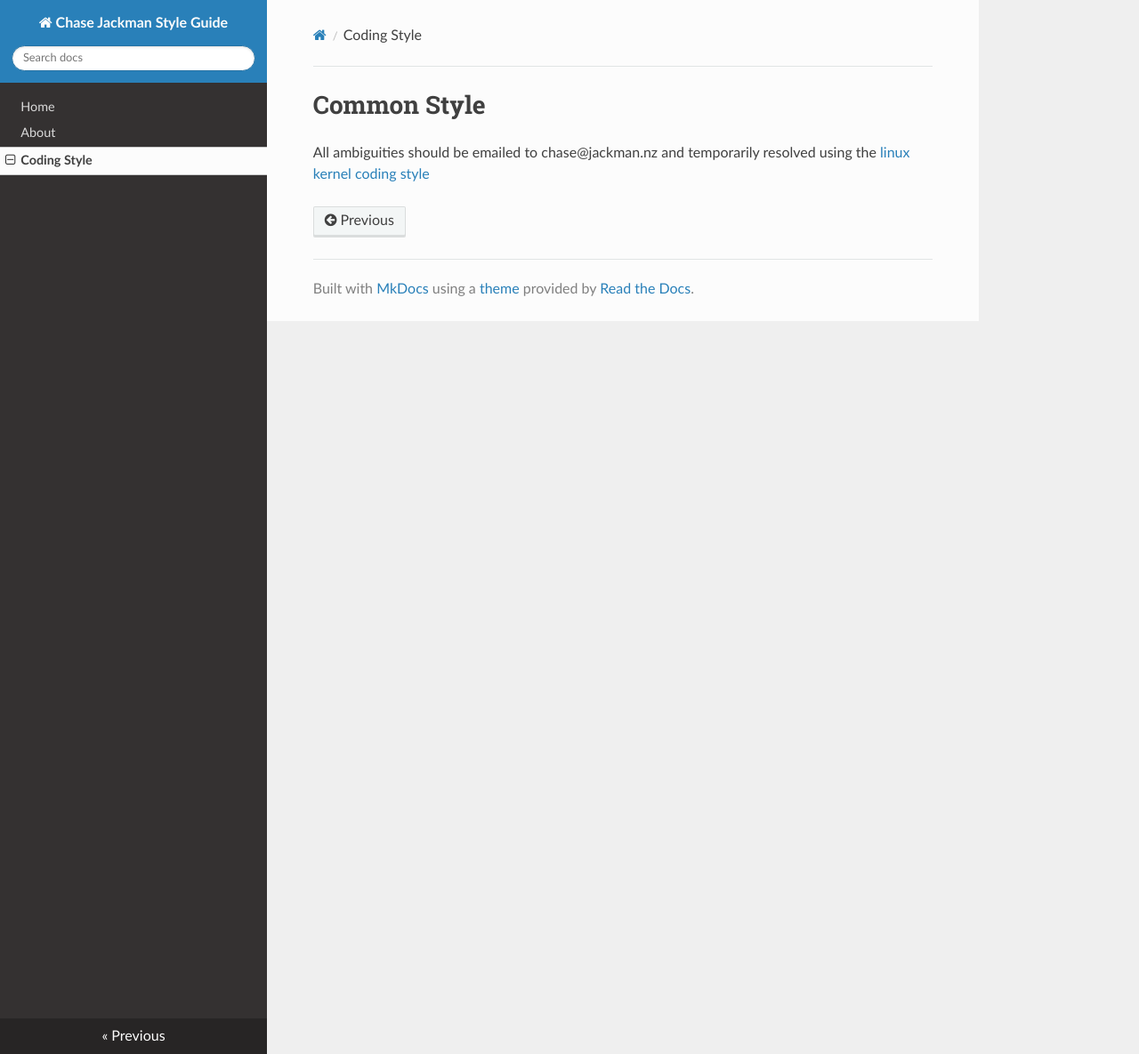
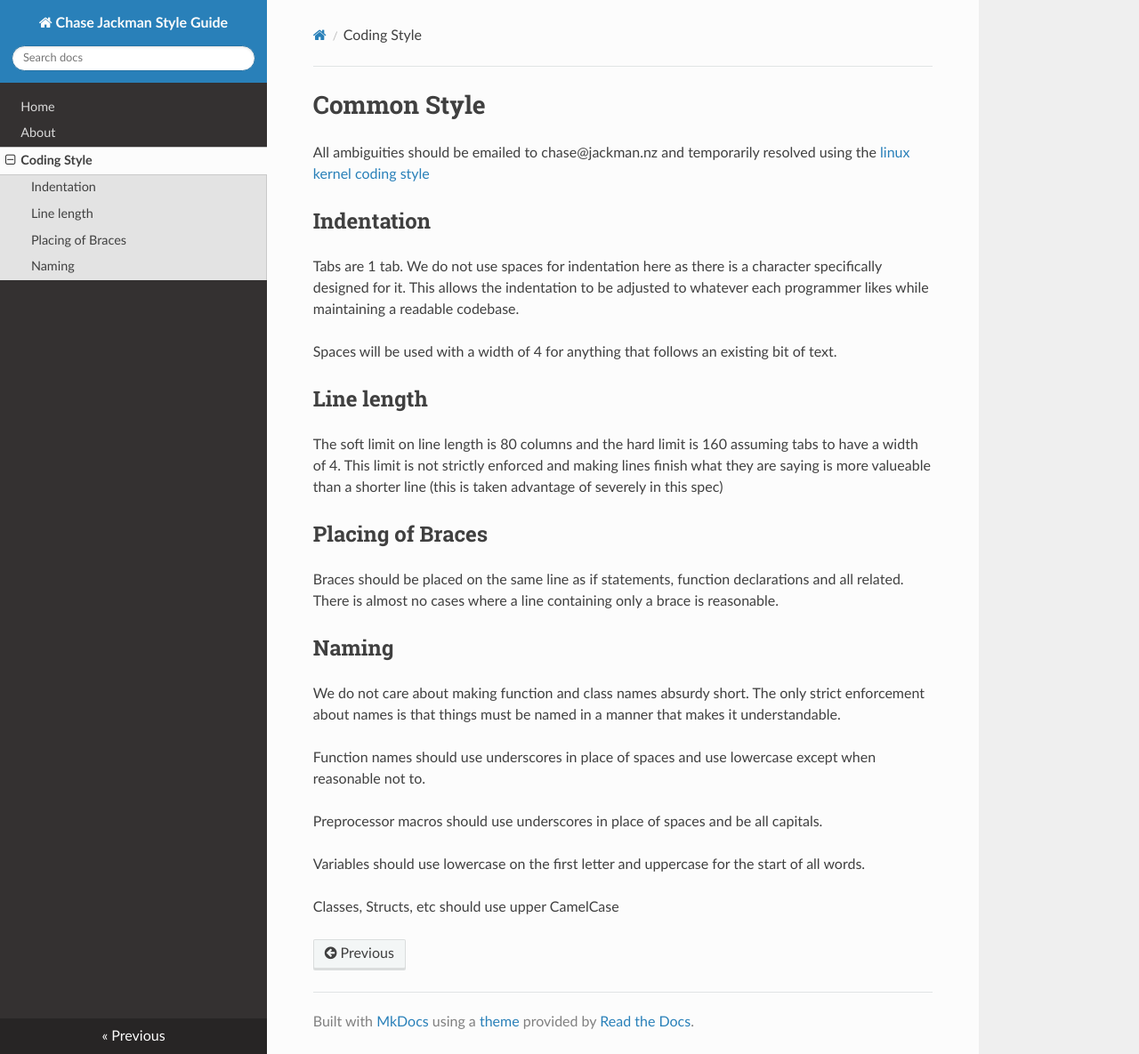
Before and after one commit to bossmanTM/styleGuide, an MkDocs documentation site: the page built from docs/style.md, in a window 1280 px wide and 1185 px high. Shown: the whole window at 89% size. Built offline with MkDocs 1.6.1, drawn with Linux system fonts in a browser that asks for light colours; nearby versions of some CDN libraries.

Commit message:
implimented initiial form of the style

```diff
--- a/docs/style.md
+++ b/docs/style.md
@@ -1,2 +1,28 @@
 # Common Style
-All ambiguities should be emailed to chase@jackman.nz and temporarily resolved using the [linux kernel coding style](https://www.kernel.org/doc/html/v4.10/process/coding-style.html)
+All ambiguities should be emailed to chase@jackman.nz and temporarily resolved using
+the [linux kernel coding style](https://www.kernel.org/doc/html/v4.10/process/coding-style.html)
+## Indentation
+Tabs are 1 tab. We do not use spaces for indentation here as there is a character specifically designed for it.
+This allows the indentation to be adjusted to whatever each programmer likes while maintaining a readable codebase.
+
+Spaces will be used with a width of 4 for anything that follows an existing bit of text.
+## Line length
+The soft limit on line length is 80 columns and the hard limit is 160 assuming tabs to have a width of 4.
+This limit is not strictly enforced and making lines finish what they are saying is more valueable than a shorter line
+(this is taken advantage of severely in this spec)
+
+## Placing of Braces
+Braces should be placed on the same line as if statements, function declarations and all related.
+There is almost no cases where a line containing only a brace is reasonable.
+
+## Naming
+We do not care about making function and class names absurdy short.
+The only strict enforcement about names is that things must be named in a manner that makes it understandable.
+
+Function names should use underscores in place of spaces and use lowercase except when reasonable not to.
+
+Preprocessor macros should use underscores in place of spaces and be all capitals.
+
+Variables should use lowercase on the first letter and uppercase for the start of all words.
+
+Classes, Structs, etc should use upper CamelCase
```
